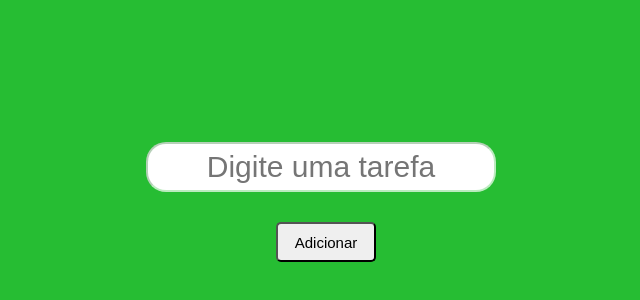
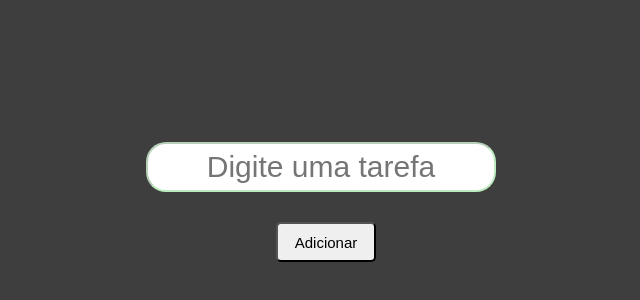
Before and after one commit to joel-holanda/lista-de-tarefas.github.io, a plain HTML site: page index.html in a window 1280 px wide. Shown: the part 148-448 px from the top of the page, without its empty margins (319-959 px from the left). Drawn offline with Linux system fonts and the light colour scheme.

Commit message:
Update estilo.css

```diff
--- a/estilo.css
+++ b/estilo.css
@@ -5,7 +5,7 @@
 }
 
 body {
-    background-color: #26bd33;
+    background-color: #3e3e3e;
 }
 
 div#app{
```
